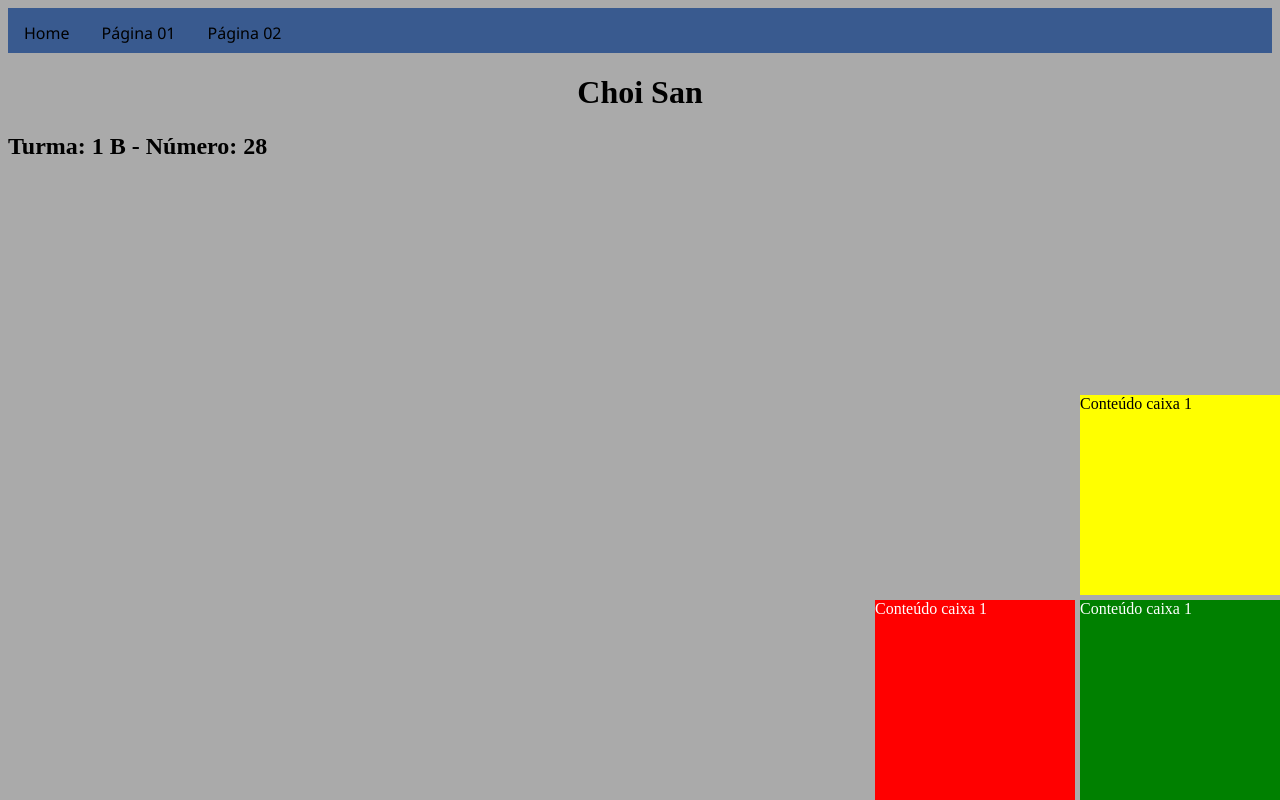
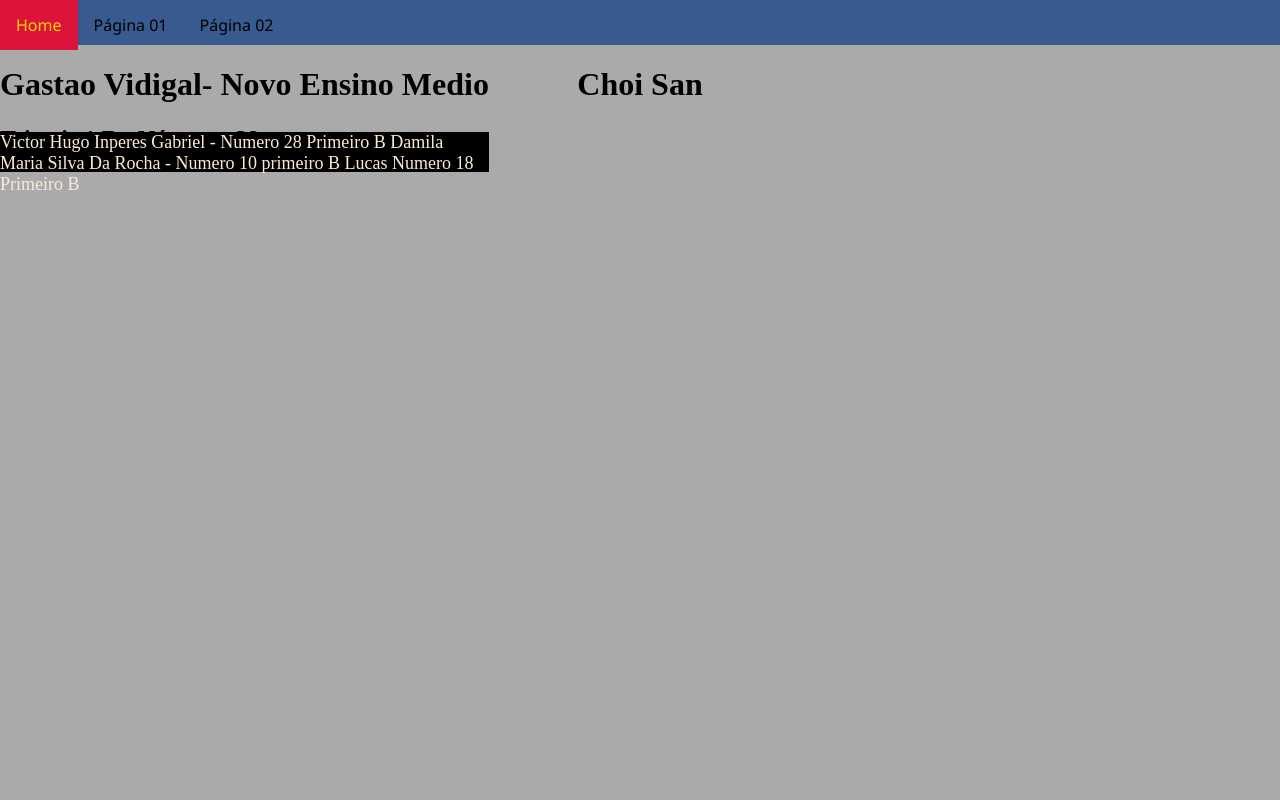
Before and after one commit to vitdam/primeirob_2t, a plain HTML site: page index.html in a window 1280 px wide. Drawn offline with Linux system fonts and the light colour scheme.

Commit message:
aula dia 17/08

```diff
--- a/estilo.css
+++ b/estilo.css
@@ -1,5 +1,7 @@
 body {
    background: #AAAAAA;
+   margin: 0%;
+   padding: 0%;
 }
 h1 {
    text-align: center;
@@ -98,6 +100,22 @@ li a:hover{
    border-width: 10px;
    border-style: solid;
    margin: 20px?;
-
-
+   display: flex;
+   justify-content:center:
 }
+.rodape {
+   position: absolute;
+   bottom: 0;
+   background-color: #000000;
+   color: antiquewhite;
+   width: 100%;
+   left: 0;
+   height: 40px;
+   display: flex;
+   justify-content: center;
+   font-size: 18px;
+}
+.conteudo {
+   position: absolute;
+   top: 45px;
+}
--- a/index.html
+++ b/index.html
@@ -19,17 +19,21 @@
     <h1>Choi San</h1>
     <h2>Turma: 1 B - Número: 28</h2>
 
-    <div class="caixa1">
-       Conteúdo caixa 1
-    </div>
-
-    <div class="caixa2">
-       Conteúdo caixa 1
-    </div>
-
-    <div class="caixa3">
-       Conteúdo caixa 1
-    </div>
 
   </body>
 </html>
+<div class="conteudo">
+  <h1>Gastao Vidigal- Novo Ensino Medio</h1>
+
+  <h2> primeiro ano </h2>
+  <div>
+
+
+    <div class="rodape">
+       Victor Hugo Inperes Gabriel - Numero 28 Primeiro B
+       Damila Maria Silva Da Rocha - Numero 10 primeiro B
+       Lucas Numero 18 Primeiro B
+
+    </div>
+  </h1>
+</div>
```
